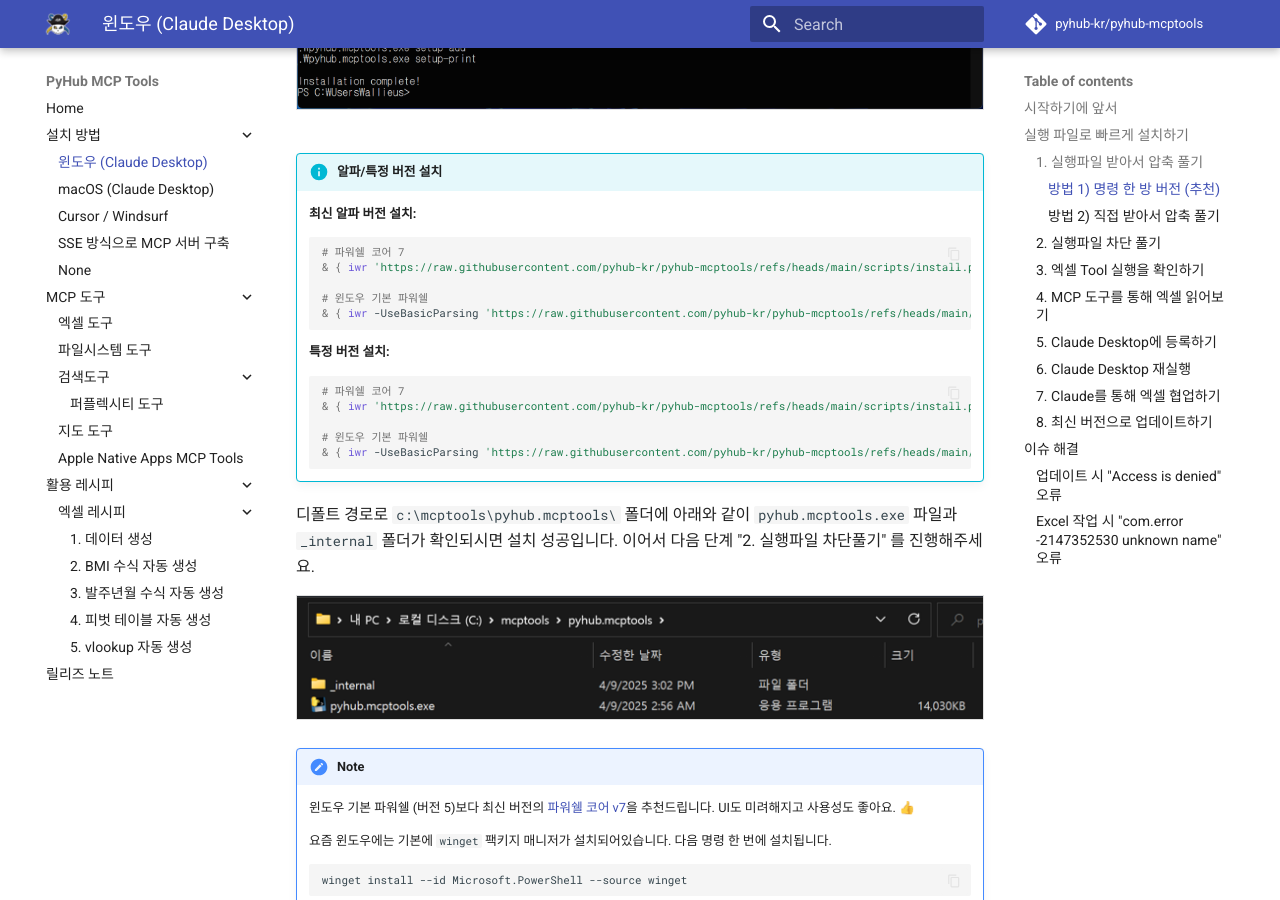
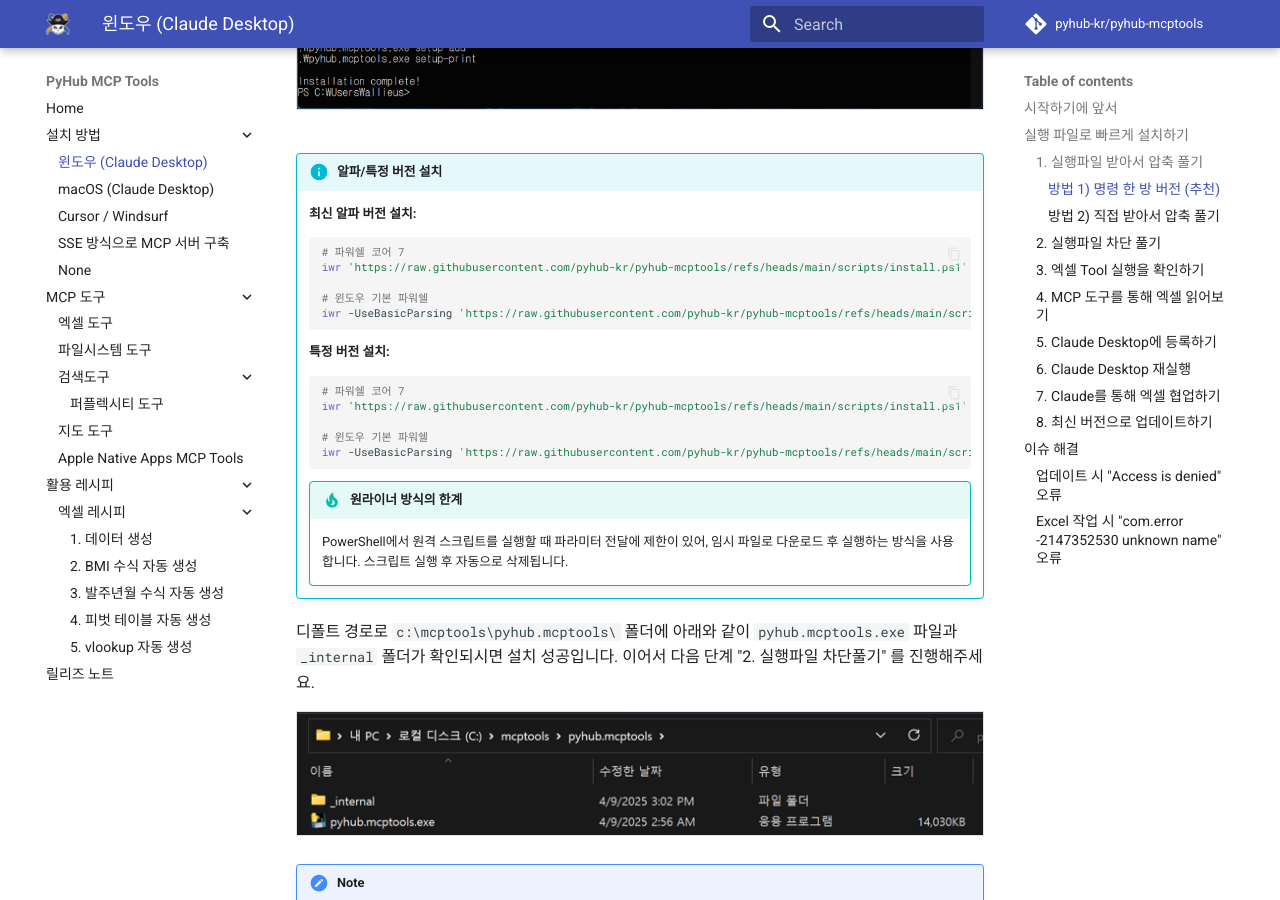
Before and after one commit to pyhub-kr/pyhub-mcptools, an MkDocs documentation site: the page built from docs/setup/windows/index.md, in a window 1280 px wide and 900 px high, scrolled down 1085 px. Built offline with MkDocs 1.6.1 and Material for MkDocs 9.7.7, drawn with Linux system fonts in a browser that asks for light colours; comment, search, counter and statistics services are not loaded.

Commit message:
docs: Windows PowerShell 알파/특정 버전 설치 명령 수정
원격 스크립트 실행 시 파라미터 전달 제한으로 인해
임시 파일 다운로드 후 실행하는 방식으로 변경

🤖 Generated with [Claude Code](https://claude.ai/code)

Co-Authored-By: Claude <noreply@anthropic.com>

````diff
--- a/docs/setup/windows/index.md
+++ b/docs/setup/windows/index.md
@@ -41,20 +41,25 @@
     **최신 알파 버전 설치:**
     ```powershell
     # 파워쉘 코어 7
-    & { iwr 'https://raw.githubusercontent.com/pyhub-kr/pyhub-mcptools/refs/heads/main/scripts/install.ps1' | iex } -Alpha
+    iwr 'https://raw.githubusercontent.com/pyhub-kr/pyhub-mcptools/refs/heads/main/scripts/install.ps1' -OutFile install.ps1; .\install.ps1 -Alpha; rm install.ps1
 
     # 윈도우 기본 파워쉘
-    & { iwr -UseBasicParsing 'https://raw.githubusercontent.com/pyhub-kr/pyhub-mcptools/refs/heads/main/scripts/install.ps1' | iex } -Alpha
+    iwr -UseBasicParsing 'https://raw.githubusercontent.com/pyhub-kr/pyhub-mcptools/refs/heads/main/scripts/install.ps1' -OutFile install.ps1; .\install.ps1 -Alpha; rm install.ps1
     ```
 
     **특정 버전 설치:**
     ```powershell
     # 파워쉘 코어 7
-    & { iwr 'https://raw.githubusercontent.com/pyhub-kr/pyhub-mcptools/refs/heads/main/scripts/install.ps1' | iex } -Version "v0.9.6"
+    iwr 'https://raw.githubusercontent.com/pyhub-kr/pyhub-mcptools/refs/heads/main/scripts/install.ps1' -OutFile install.ps1; .\install.ps1 -Version "v0.9.6"; rm install.ps1
 
     # 윈도우 기본 파워쉘
-    & { iwr -UseBasicParsing 'https://raw.githubusercontent.com/pyhub-kr/pyhub-mcptools/refs/heads/main/scripts/install.ps1' | iex } -Version "v0.9.6"
+    iwr -UseBasicParsing 'https://raw.githubusercontent.com/pyhub-kr/pyhub-mcptools/refs/heads/main/scripts/install.ps1' -OutFile install.ps1; .\install.ps1 -Version "v0.9.6"; rm install.ps1
     ```
+
+    !!! tip "원라이너 방식의 한계"
+        PowerShell에서 원격 스크립트를 실행할 때 파라미터 전달에 제한이 있어,
+        임시 파일로 다운로드 후 실행하는 방식을 사용합니다.
+        스크립트 실행 후 자동으로 삭제됩니다.
 
 디폴트 경로로 `c:\mcptools\pyhub.mcptools\` 폴더에 아래와 같이 `pyhub.mcptools.exe` 파일과 `_internal` 폴더가 확인되시면
 설치 성공입니다. 이어서 다음 단계 "2. 실행파일 차단풀기" 를 진행해주세요.
````
